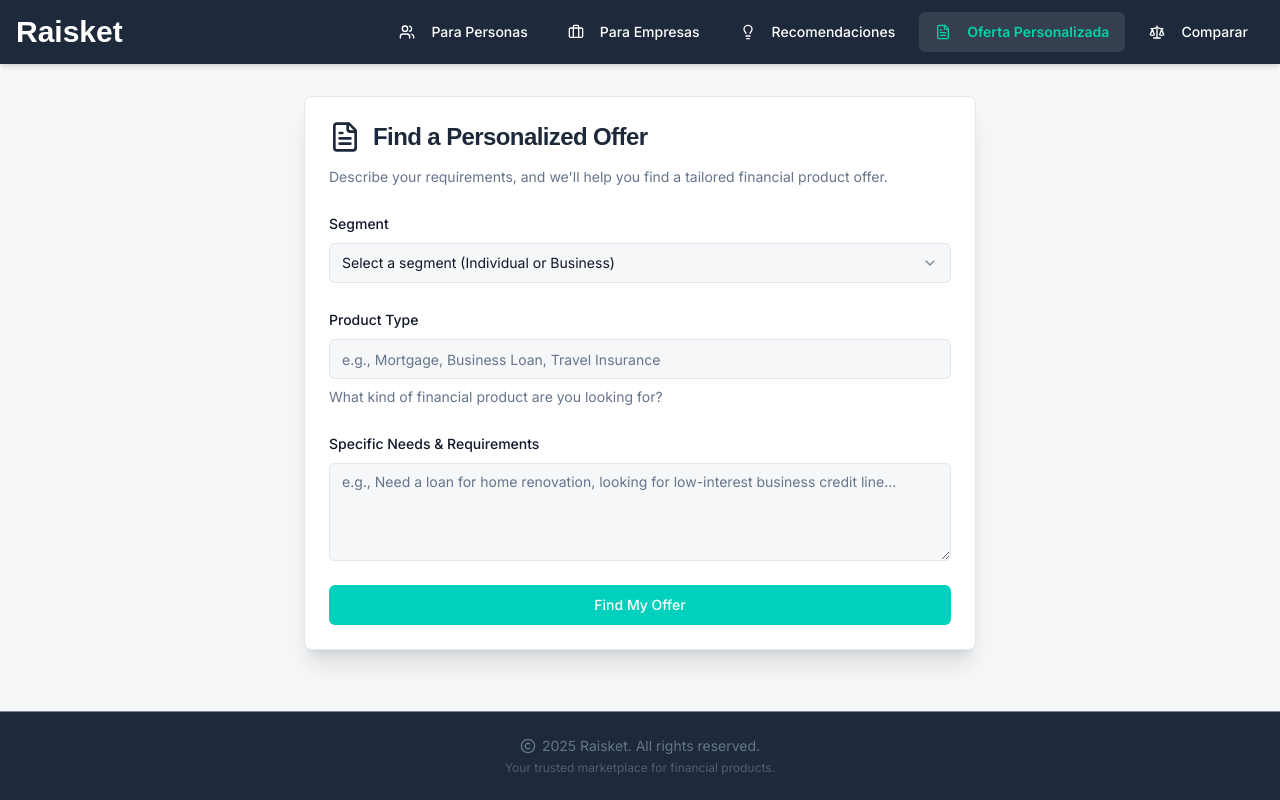
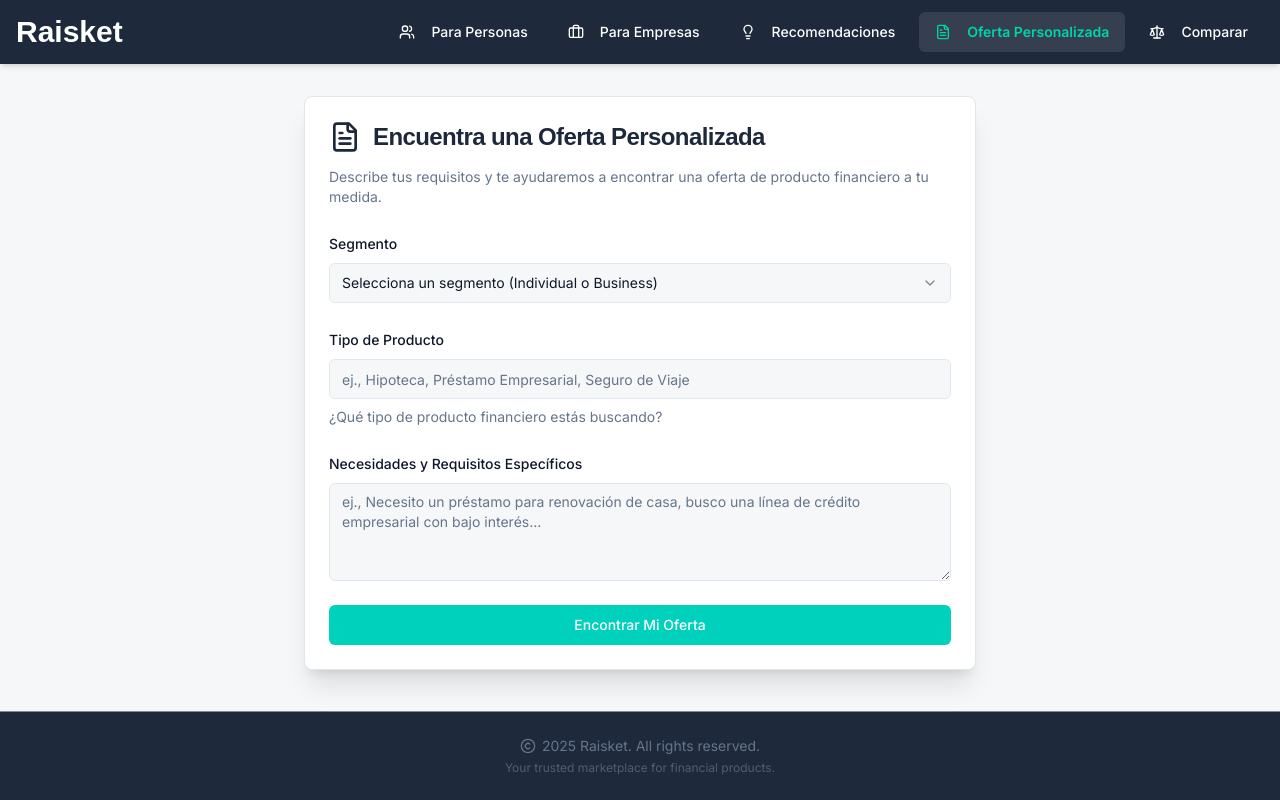
Before and after one commit to Rafapages5/raisket-fintech, a Next.js app: page /personalized-offer in a window 1280 px wide. Built offline with nearby package versions, Linux system fonts and the light colour scheme; what @genkit-ai/googleai, genkit would draw is missing.

Commit message:
Update LeadGenerationForm.tsx
Cambio de idioma

```diff
--- a/src/components/forms/LeadGenerationForm.tsx
+++ b/src/components/forms/LeadGenerationForm.tsx
@@ -14,9 +14,9 @@ import { FileText, Loader2 } from 'lucide-react';
 import type { GenerateLandingPageOfferInput } from '@/ai/flows/generate-landing-page-prompt';
 
 const leadGenFormSchema = z.object({
-  segment: z.enum(['Individual', 'Business'], { required_error: "Please select a segment." }),
-  productType: z.string().min(3, "Product type must be at least 3 characters.").max(100, "Product type cannot exceed 100 characters."),
-  needs: z.string().min(10, "Please describe your needs in at least 10 characters.").max(500, "Needs description cannot exceed 500 characters."),
+  segment: z.enum(['Individual', 'Business'], { required_error: "Por favor selecciona un segmento." }),
+  productType: z.string().min(3, "El tipo de producto debe tener al menos 3 caracteres.").max(100, "El tipo de producto no puede exceder 100 caracteres."),
+  needs: z.string().min(10, "Por favor describe tus necesidades en al menos 10 caracteres.").max(500, "La descripción de necesidades no puede exceder 500 caracteres."),
 });
 
 type LeadGenFormData = z.infer<typeof leadGenFormSchema>;
@@ -45,9 +45,9 @@ export default function LeadGenerationForm({ onSubmit, isLoading }: LeadGenerati
       <CardHeader>
         <div className="flex items-center space-x-3 mb-2">
           <FileText className="h-8 w-8 text-primary" />
-          <CardTitle className="font-headline text-2xl text-primary">Find a Personalized Offer</CardTitle>
+          <CardTitle className="font-headline text-2xl text-primary">Encuentra una Oferta Personalizada</CardTitle>
         </div>
-        <CardDescription>Describe your requirements, and we'll help you find a tailored financial product offer.</CardDescription>
+        <CardDescription>Describe tus requisitos y te ayudaremos a encontrar una oferta de producto financiero a tu medida.</CardDescription>
       </CardHeader>
       <CardContent>
         <Form {...form}>
@@ -57,11 +57,11 @@ export default function LeadGenerationForm({ onSubmit, isLoading }: LeadGenerati
               name="segment"
               render={({ field }) => (
                 <FormItem>
-                  <FormLabel>Segment</FormLabel>
+                  <FormLabel>Segmento</FormLabel>
                   <Select onValueChange={field.onChange} defaultValue={field.value}>
                     <FormControl>
                       <SelectTrigger>
-                        <SelectValue placeholder="Select a segment (Individual or Business)" />
+                        <SelectValue placeholder="Selecciona un segmento (Individual o Business)" />
                       </SelectTrigger>
                     </FormControl>
                     <SelectContent>
@@ -79,11 +79,11 @@ export default function LeadGenerationForm({ onSubmit, isLoading }: LeadGenerati
               name="productType"
               render={({ field }) => (
                 <FormItem>
-                  <FormLabel>Product Type</FormLabel>
+                  <FormLabel>Tipo de Producto</FormLabel>
                   <FormControl>
-                    <Input placeholder="e.g., Mortgage, Business Loan, Travel Insurance" {...field} />
+                    <Input placeholder="ej., Hipoteca, Préstamo Empresarial, Seguro de Viaje" {...field} />
                   </FormControl>
-                  <FormDescription>What kind of financial product are you looking for?</FormDescription>
+                  <FormDescription>¿Qué tipo de producto financiero estás buscando?</FormDescription>
                   <FormMessage />
                 </FormItem>
               )}
@@ -94,9 +94,9 @@ export default function LeadGenerationForm({ onSubmit, isLoading }: LeadGenerati
               name="needs"
               render={({ field }) => (
                 <FormItem>
-                  <FormLabel>Specific Needs & Requirements</FormLabel>
+                  <FormLabel>Necesidades y Requisitos Específicos</FormLabel>
                   <FormControl>
-                    <Textarea placeholder="e.g., Need a loan for home renovation, looking for low-interest business credit line..." {...field} rows={4} />
+                    <Textarea placeholder="ej., Necesito un préstamo para renovación de casa, busco una línea de crédito empresarial con bajo interés..." {...field} rows={4} />
                   </FormControl>
                   <FormMessage />
                 </FormItem>
@@ -107,10 +107,10 @@ export default function LeadGenerationForm({ onSubmit, isLoading }: LeadGenerati
               {isLoading ? (
                 <>
                   <Loader2 className="mr-2 h-4 w-4 animate-spin" />
-                  Generating Offer...
+                  Generando Oferta...
                 </>
               ) : (
-                'Find My Offer'
+                'Encontrar Mi Oferta'
               )}
             </Button>
           </form>
```
